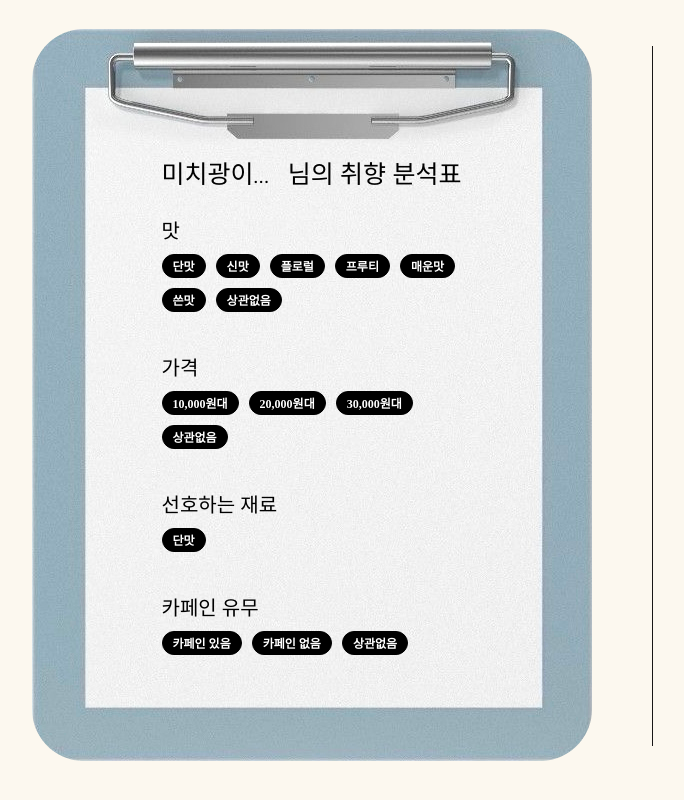
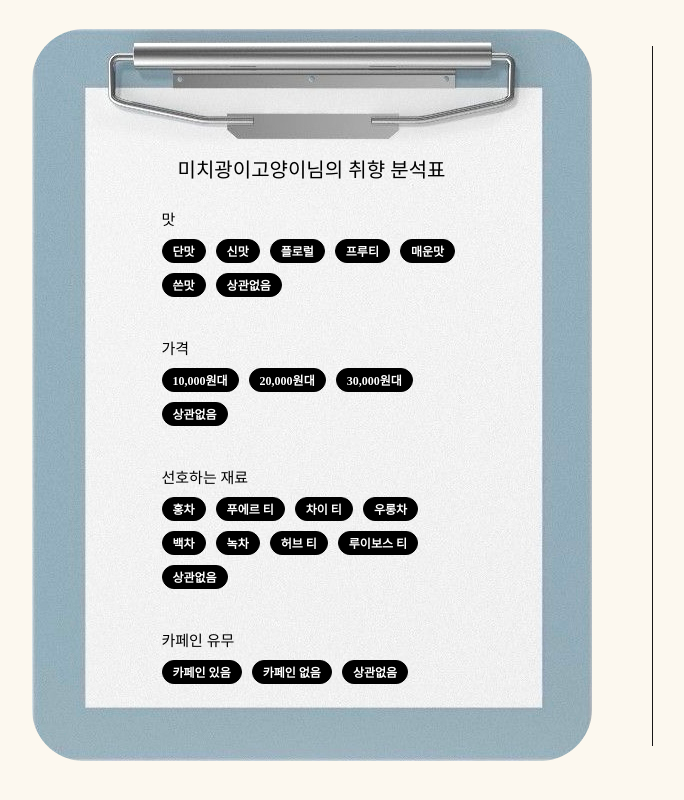
Before and after one commit to Tea-Bliss/FE_Tea_Bliss, a Next.js app: page /recommend in a window 1280 px wide. Shown: the part 518-1318 px from the top of the page, without its empty margins (268-952 px from the left). Built offline with nearby package versions, Linux system fonts and the light colour scheme; no server answers.

Commit message:
refactor: 라벨 추가

```diff
--- a/src/components/page-layout/recommendLayout/components/SurveyResults.module.scss
+++ b/src/components/page-layout/recommendLayout/components/SurveyResults.module.scss
@@ -9,7 +9,7 @@
 .title {
   max-width: 30rem;
   white-space: nowrap;
-  @include font(2.5rem, 200, normal);
+  @include font(2rem, 200, normal);
   @include flexSort(null, null, null, null);
 }
 
@@ -17,7 +17,7 @@
   overflow: hidden;
   white-space: nowrap;
   text-overflow: ellipsis;
-  @include font(2.5rem, 200, normal);
+  @include font(2rem, 200, normal);
 }
 
 .section {
@@ -25,7 +25,7 @@
 }
 
 .sub-title {
-  @include font(2rem, 100, normal);
+  @include font(1.5rem, 100, normal);
 }
 
 .results {
--- a/src/components/page-layout/recommendLayout/components/SurveyResults.tsx
+++ b/src/components/page-layout/recommendLayout/components/SurveyResults.tsx
@@ -40,7 +40,15 @@ export default function SurveyResults({ name }: SurveyResultsProps) {
         <div className={cn('section')}>
           <h3 className={cn('sub-title')}>선호하는 재료</h3>
           <div className={cn('results')}>
-            <BlendingLabel>단맛</BlendingLabel>
+            <BlendingLabel>홍차</BlendingLabel>
+            <BlendingLabel>푸에르 티</BlendingLabel>
+            <BlendingLabel>차이 티</BlendingLabel>
+            <BlendingLabel>우롱차</BlendingLabel>
+            <BlendingLabel>백차</BlendingLabel>
+            <BlendingLabel>녹차</BlendingLabel>
+            <BlendingLabel>허브 티</BlendingLabel>
+            <BlendingLabel>루이보스 티</BlendingLabel>
+            <BlendingLabel>상관없음</BlendingLabel>
           </div>
         </div>
         <div className={cn('section')}>
```
